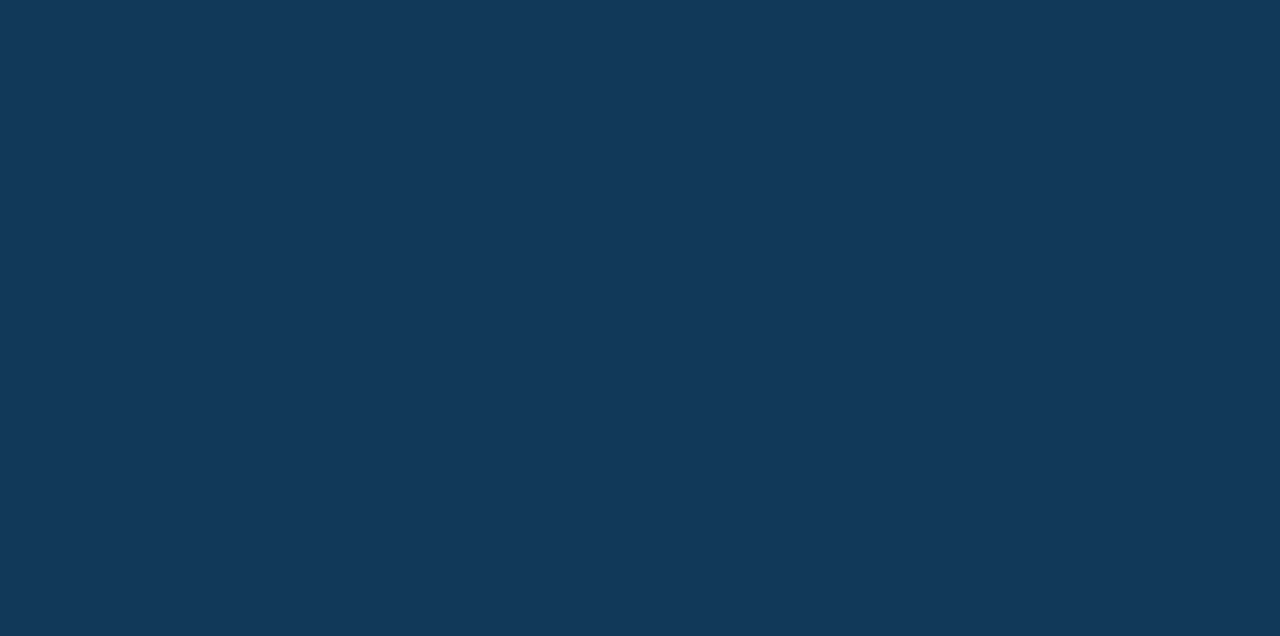
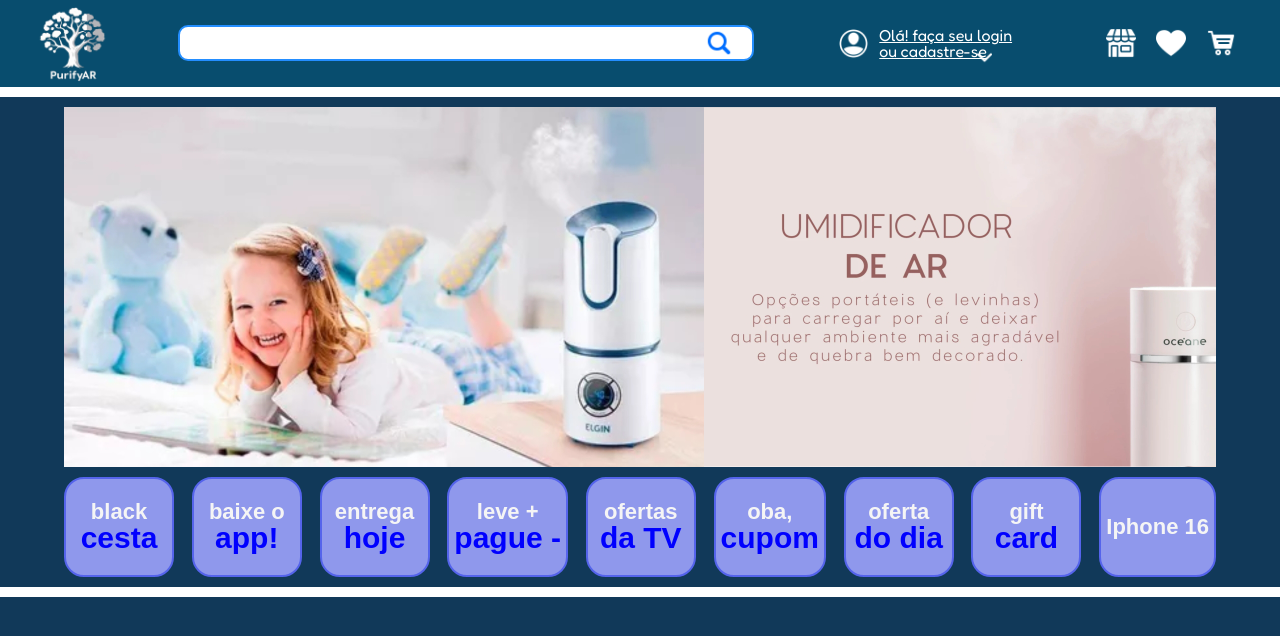
Before and after one commit to BrytanniADJ/PurifyAR, a plain HTML site: page main.html in a window 1280 px wide. Drawn offline with Linux system fonts and the light colour scheme.

Commit message:
Update 13.11.24

```diff
--- a/main.html
+++ b/main.html
@@ -18,8 +18,46 @@
         <title>PurifyAR</title> <!-- Título -->
     </head>
     <body>
-        <header></header>
-        <main></main>
+        <header class="display-flex-inline">
+            <img id="logo" src="./img/logo.png" alt="Logo PurifyAR">
+            <div class="display-flex-center">
+                <input type="text">
+                <img id="lupa" src="./img/lupa.png" alt="Ícone de lupa">
+            </div>
+            <div class="display-flex-center">
+                <img id="login" src="./img/pessoa.png" alt="Ícone de Login">
+                <a href="#login">Olá! faça seu login</br> ou cadastre-se</a>
+                <img id="seta" src="./img/sinal_seta.png" alt="Sinal de seta para baixo">
+            </div>
+            <div class="display-flex-center">
+                <img class="icons" src="./img/loja-de-compras.png" alt="Imagem de uma loja de compras">
+                <img class="icons" src="./img/coracao.png" alt="Imagem de um coração">
+                <img class="icons" src="./img/carrinho.png" alt="Imagem de carrinho">
+            </div>
+        </header>
+        <div class="divisor"></div>
+        <main>
+            <div class="carrossel display-flex-inline">
+                <img src="./img/por1.jpg">
+                <img src="./img/por2.jpg">
+                <img src="./img/por3.jpg">
+                <img src="./img/por4.jpg">
+                <img src="./img/por5.jpg">
+                <img src="./img/por6.jpg">
+            </div>
+            <section class="caixas display-flex-justify">
+                <div><p>black</p><p>cesta</p></div>
+                <div><p>baixe o</p><p>app!</p></div>
+                <div><p>entrega</p><p>hoje</p></div>
+                <div><p>leve +</p><p>pague -</p></div>
+                <div><p>ofertas</p><p>da TV</p></div>
+                <div><p>oba,</p><p>cupom</p></div>
+                <div><p>oferta</p><p>do dia</p></div>
+                <div><p>gift</p><p>card</p></div>
+                <div><p>Iphone 16</p></div>
+            </section>
+        </main>
+        <div class="divisor"></div>
         <footer></footer>
     </body>
 </html>
--- a/style.css
+++ b/style.css
@@ -1,3 +1,28 @@
+.display-flex-inline{
+    display: flex;
+    align-items: center;
+    text-align: center;
+    justify-content: space-around;
+}
+.display-flex-justify{
+    display: flex;
+    align-items: center;
+    text-align: center;
+    justify-content: space-between;
+}
+.display-flex-center{
+    display: flex;
+    align-items: center;
+    text-align: center;
+    justify-content: center;
+}
+
+div.divisor{
+    padding-inline: 50%;
+    padding-bottom: 10px;
+    background-color: white;
+}
+
 main, html{
     background-color: #113959;
     color: #f5f5f5;
@@ -7,9 +32,79 @@
 header{
     background-color: #084d6e;
     width: 100%;
+    padding-block: 5px;
+    position: relative;
+    img#logo{
+        width: 6%;
+    }
+    img#login{
+        width: 15%;
+        margin-right: 10px;
+    }
+    a{
+        text-align: left;
+        color: white;
+    }
+    img#seta{
+        position: absolute;
+        max-width: 15px;
+        top: 50px;
+        right: 22.5%;
+    }
+    img#lupa{
+        position: absolute;
+        max-width: 30px;
+        left: 55%;
+    }
+    input{
+        min-width: 70vh;
+        padding-left: 10px;
+        height: 30px;
+        border-radius: 10px;
+        border: 2px solid #248eff;
+        font-size: 17px;
+    }
+    img.icons{
+        width: 30px;
+        margin-inline: 10px;
+    }
 }
 main{
+    div.carrossel{
+        margin-top: 10px;
+        overflow-x: auto;
+        margin-inline: 5%;
+        img{
+            width: 80vh;
+        }
+    }
 
+    section.caixas{
+        margin-inline: 5%;
+        margin-block: 10px;
+        div{
+            background-color: #8f98ec;
+            padding: 5px;
+            border-radius: 20px;
+            border: 2px solid #5564eb;
+            min-width: 110px;
+            min-height: 100px;
+            display: flex;
+            flex-direction: column;
+            justify-content: center;
+        }
+        p:nth-of-type(1){
+            font-size: 22px;
+        }
+        p:nth-of-type(2){
+            font-size: 30px;
+            color: blue;
+        }
+        p{
+            font-family: Arial, Helvetica, sans-serif;
+            font-weight: bold;
+        }
+    }
 }
 footer{
     background-color: #f1f3fa;
```
Also changed, not shown: img/WhatsApp Image 2024-11-12 at 21.29.33 (1).jpeg (deleted), img/WhatsApp Image 2024-11-12 at 21.29.33.jpeg (deleted), img/WhatsApp Image 2024-11-12 at 21.29.34 (1).jpeg (deleted), img/WhatsApp Image 2024-11-12 at 21.29.34.jpeg (deleted), img/WhatsApp Image 2024-11-12 at 21.29.35.jpeg (deleted), img/logo.png (added), img/lupa.png (added), img/por1.jpg (added), img/por2.jpg (added), img/por3.jpg (added), img/por4.jpg (added), img/por5.jpg (added), img/por6.jpg (added), img/sinal_seta.png (added).
